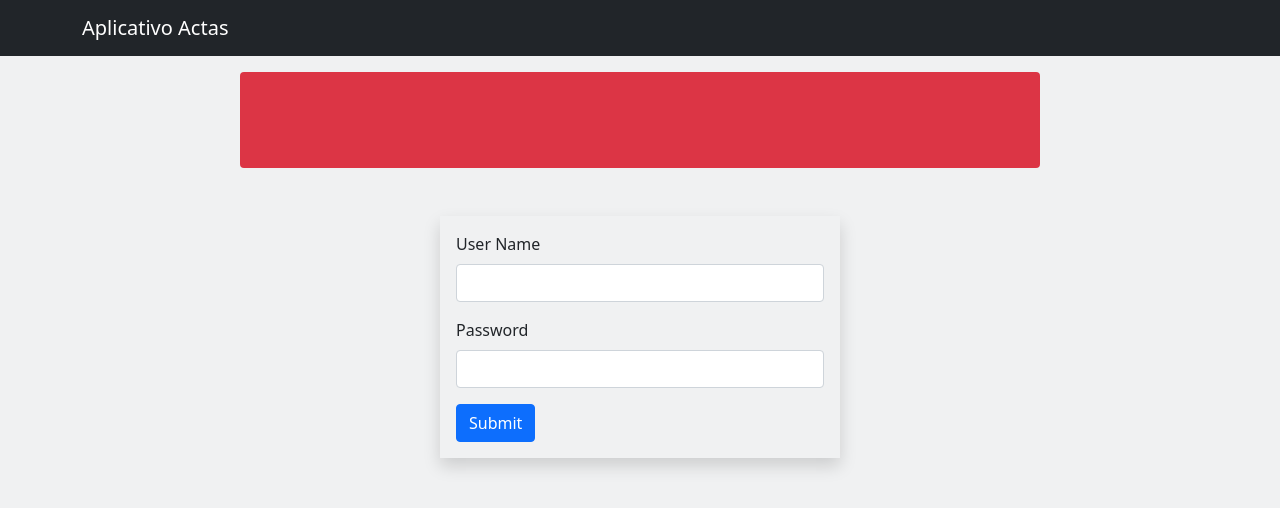
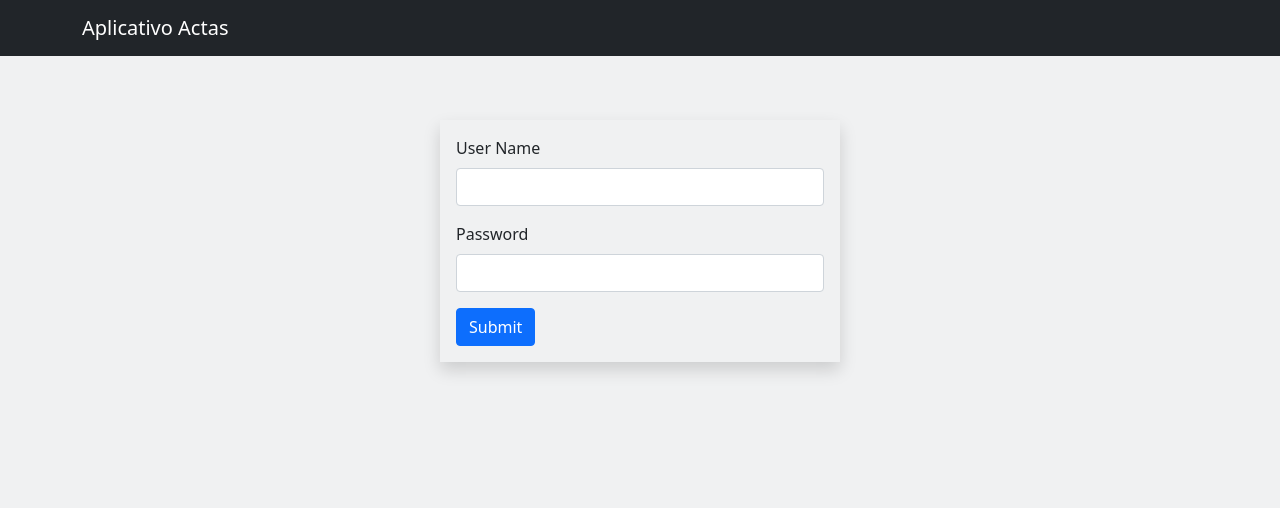
Before and after one commit to antdev1987/actas-client, a React (Vite) app: page / in a window 1280 px wide. Shown: the top 508 px of the page. Built offline with nearby package versions, Linux system fonts and the light colour scheme; what react-toast-notifications would draw is missing.

Commit message:
fixes on log in error

```diff
--- a/src/pages/Login.jsx
+++ b/src/pages/Login.jsx
@@ -8,7 +8,7 @@ const initialValues = {
 
 const Login = () => {
   const [inputs, setInputs] = useState(initialValues);
-  const [error, setError] = useState("")
+  const [error, setError] = useState("");
   const { loginUserfn } = useAuth();
 
   const handleSubmit = (e) => {
@@ -24,11 +24,12 @@ const Login = () => {
   };
 
   return (
-    <section className="m-auto pt-3" style={{maxWidth:'800px'}}>
-
-      <h2 className="text-center bg-danger text-white py-5 rounded">
-        {error}
-      </h2>
+    <section className="m-auto pt-3" style={{ maxWidth: "800px" }}>
+      {error && (
+        <h4 className="text-center bg-danger text-white py-3 rounded">
+          {error}
+        </h4>
+      )}
 
       <form className="w-50 m-auto mt-5 p-3 shadow" onSubmit={handleSubmit}>
         <div className="mb-3">
```
Also changed, not shown: 2 other files (tests, documents, lock files or other folders).
